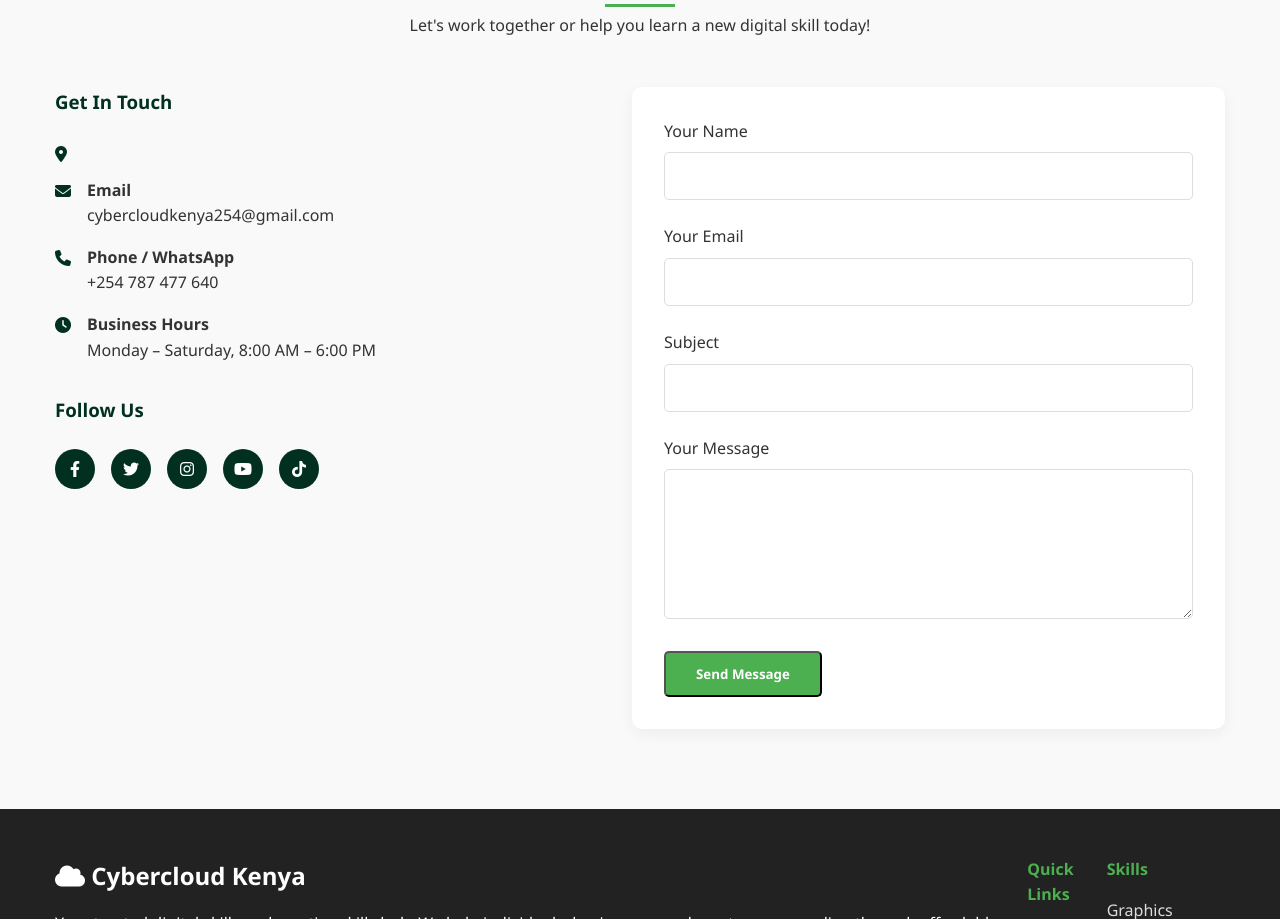
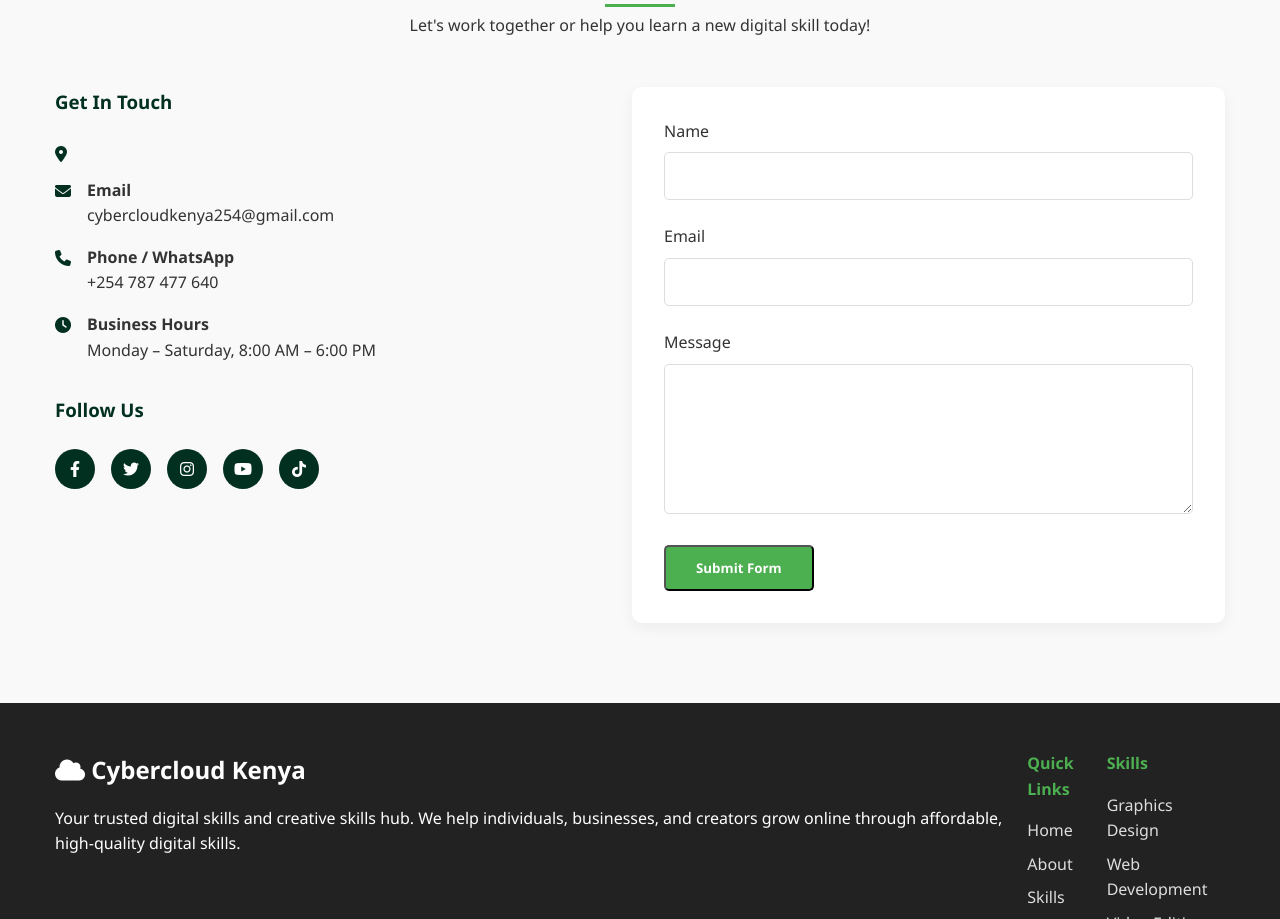
Before and after one commit to cybercloud277/cybercloudkenya.skill, a plain HTML site: page index.html in a window 1280 px wide. Shown: the part 3524-4443 px from the top of the page. Drawn offline with Linux system fonts and the light colour scheme.

Commit message:
Update index.html

```diff
--- a/index.html
+++ b/index.html
@@ -261,29 +261,47 @@
                         <a href="#"><i class="fab fa-facebook-f"></i></a>
                         <a href="#"><i class="fab fa-twitter"></i></a>
                         <a href="#"><i class="fab fa-instagram"></i></a>
-                        <a href="#"><i class="fab fa-youtube"></i></a>
+                        <a href="https://www.youtube.com/channel/UCq5IxtIlpYNdq-rWuwlIBsw"><i class="fab fa-youtube"></i></a>
                         <a href="#"><i class="fab fa-tiktok"></i></a>
                     </div>
                 </div>
                 <div class="contact-form">
-                    <form id="contactForm">
+
+ <!-- Form action API Endpoint  -->
+ <form action="https://api.web3forms.com/submit" method="POST" id="contactForm">
+
+    <!-- Your Access key here. Don't worry this can be public -->
+    <input type="hidden" name="access_key" value="d3c0bb87-d72f-4b19-a983-7f4674431e50">
+
+    <!-- Optional: Can be type="hidden" or type="text" for subject -->
+    <input type="hidden" name="subject" value="New Submission from Web3Forms">
+
+    <!-- Optional: From Name you want to see in the email
+          Default is "Notifications". you can overwrite here -->
+    <input type="hidden" name="from_name" value="Your Website Name">
+
+    <!-- Optional: Redirect URL after form submission -->
+    <input type="hidden" name="redirect" value="https://web3forms.com/success">
+
+    <!-- Optional: Add botcheck for basic spam protection. captcha is recommened -->
+    <input type="checkbox" name="botcheck" id="" style="display: none;">
+
+    <!-- Add your form fields here -->
     <div class="form-group">
-                            <label for="name">Your Name</label>
-                            <input type="text" id="name" class="form-control" required>
+        <label for="name">Name</label>
+        <input type="text" name="name" id="name" class="form-control" required>
     </div>
     <div class="form-group">
-                            <label for="email">Your Email</label>
-                            <input type="email" id="email" class="form-control" required>
+        <label for="email">Email</label>
+        <input type="email" name="email" id="email" class="form-control" required>
     </div>
     <div class="form-group">
-                            <label for="subject">Subject</label>
-                            <input type="text" id="subject" class="form-control" required>
+        <label for="message">Message</label>
+        <textarea name="message" id="message" class="form-control" required></textarea>
     </div>
-                        <div class="form-group">
-                            <label for="message">Your Message</label>
-                            <textarea id="message" class="form-control" required></textarea>
-                        </div>
-                        <button type="submit" class="btn">Send Message</button>
+
+    <button type="submit" class="btn">Submit Form</button>
+
 </form>
                 </div>
             </div>
```
Lines whose indentation alone changed are shown as unchanged.
